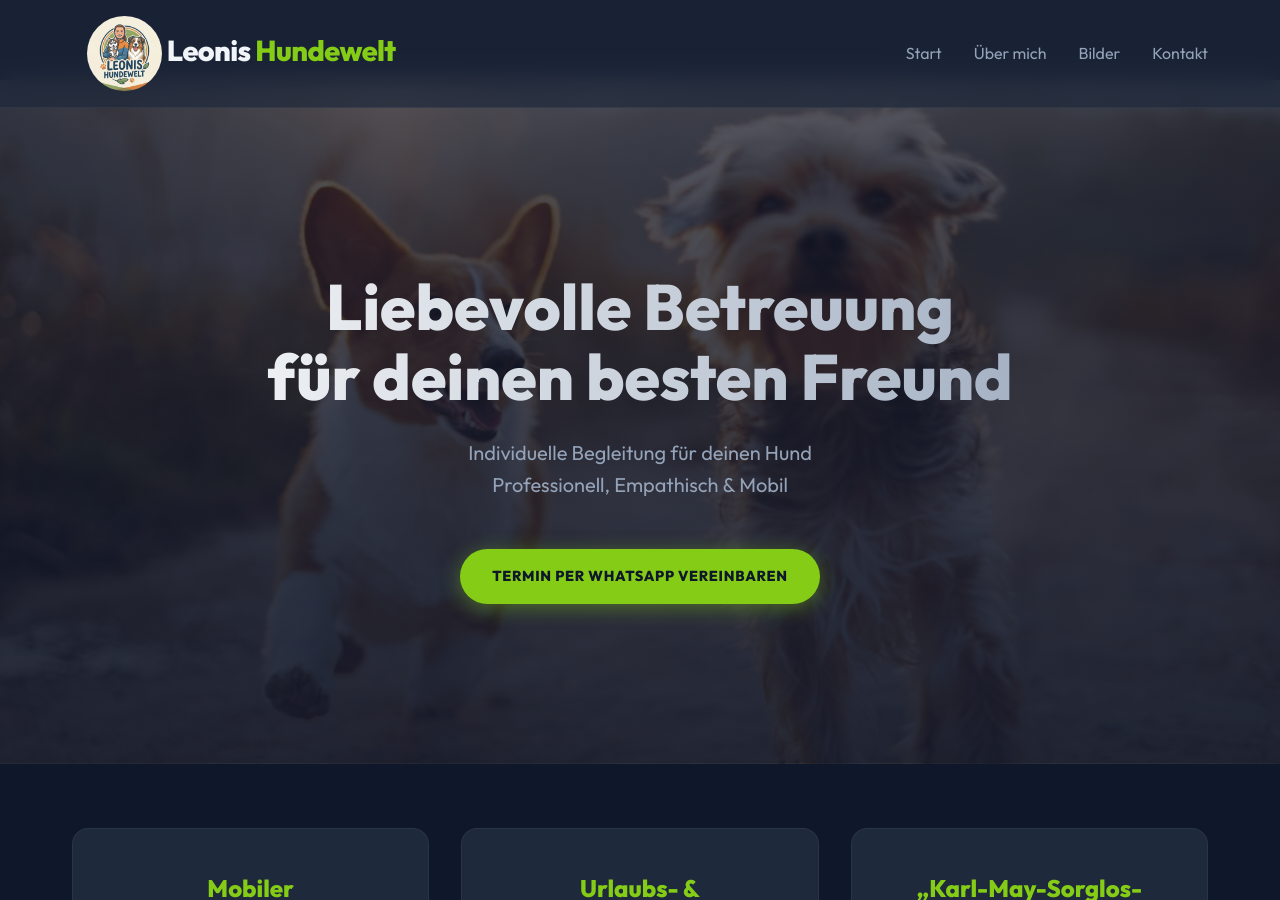
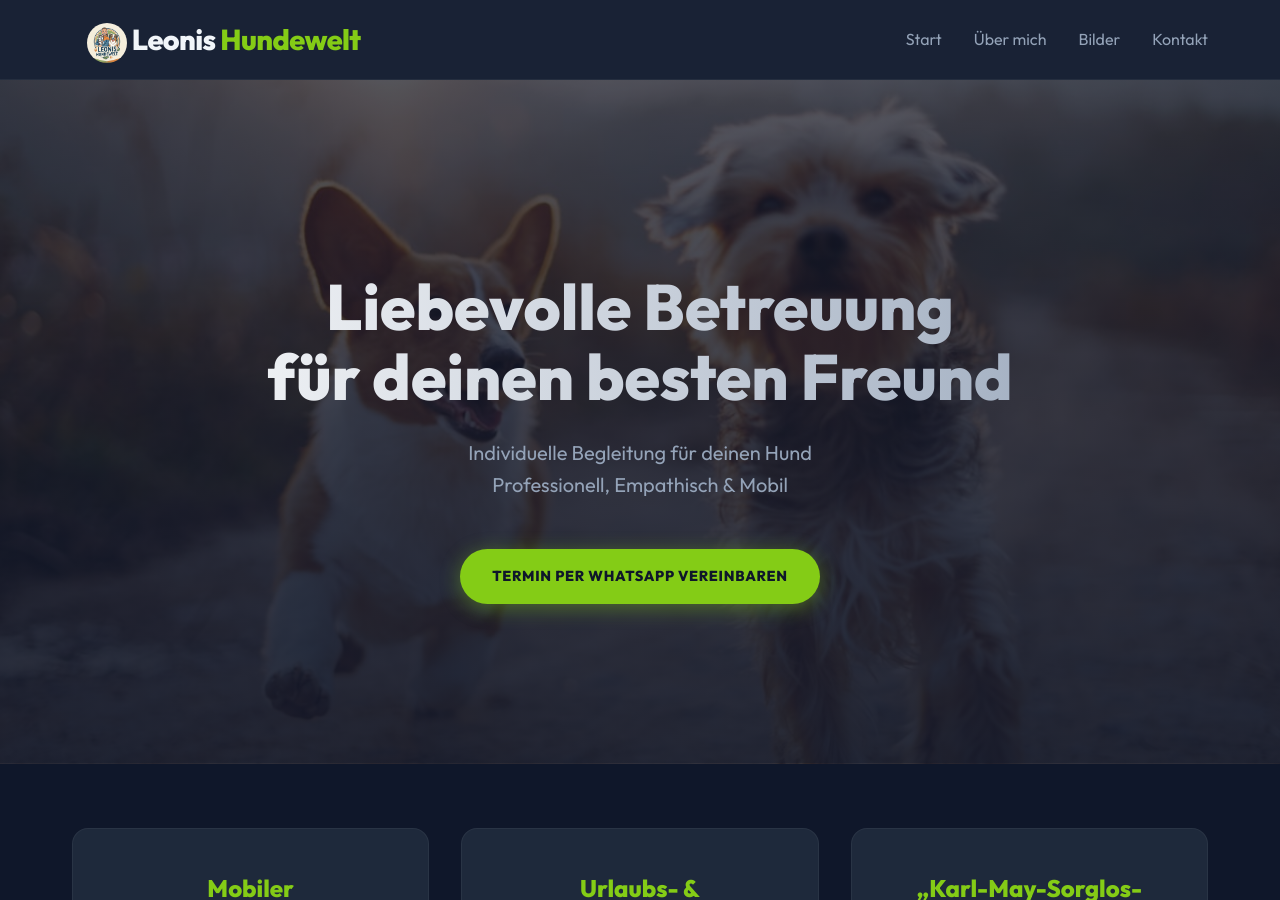
Before and after one commit to leonis-hundewelt/hundewelt, a Jekyll site: the page built from index.html, in a window 1280 px wide and 900 px high. Built offline with Jekyll 4.4.1, drawn with Linux system fonts in a browser that asks for light colours.

```diff
--- a/_layouts/default.html
+++ b/_layouts/default.html
@@ -23,7 +23,7 @@
     <div class="container header-container">
       <a class="site-title" href="{{ '/' | relative_url }}">
         <img src="{{ '/assets/images/logo.webp' | relative_url }}" alt="Leonis Hundewelt Logo"
-          style="height: 75px; width: auto; vertical-align: middle; margin-left: 15px; border-radius: 50%;">
+          style="height: 40px; width: auto; vertical-align: middle; margin-left: 15px; border-radius: 50%;">
         Leonis <span class="highlight">Hundewelt</span>
       </a>
       <nav class="site-nav">
```
